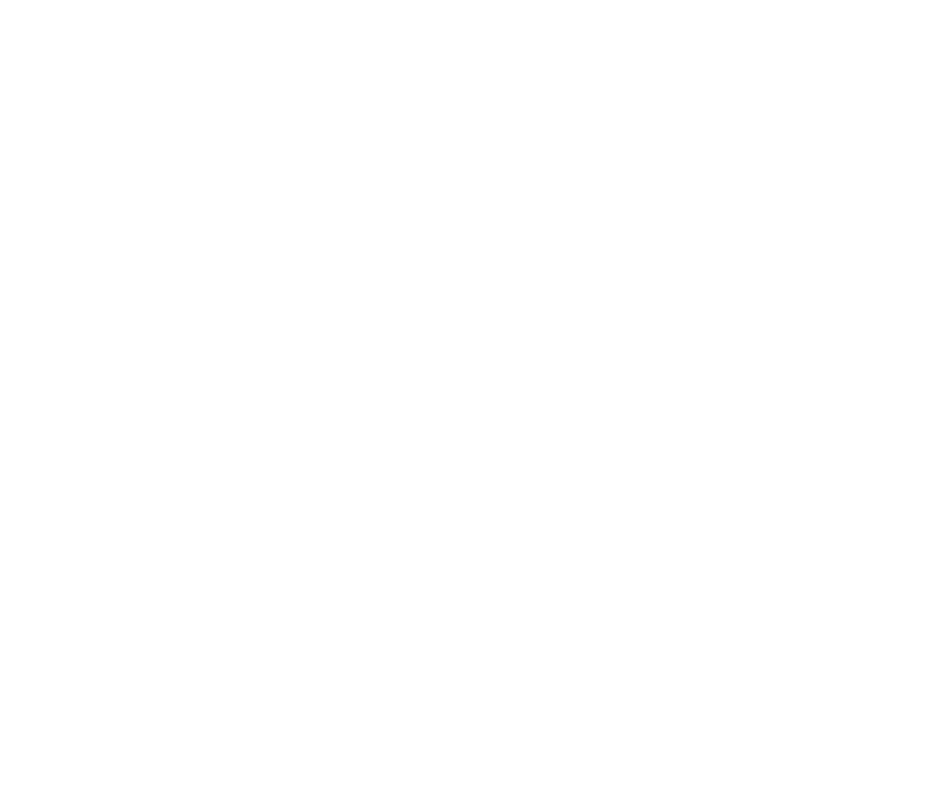
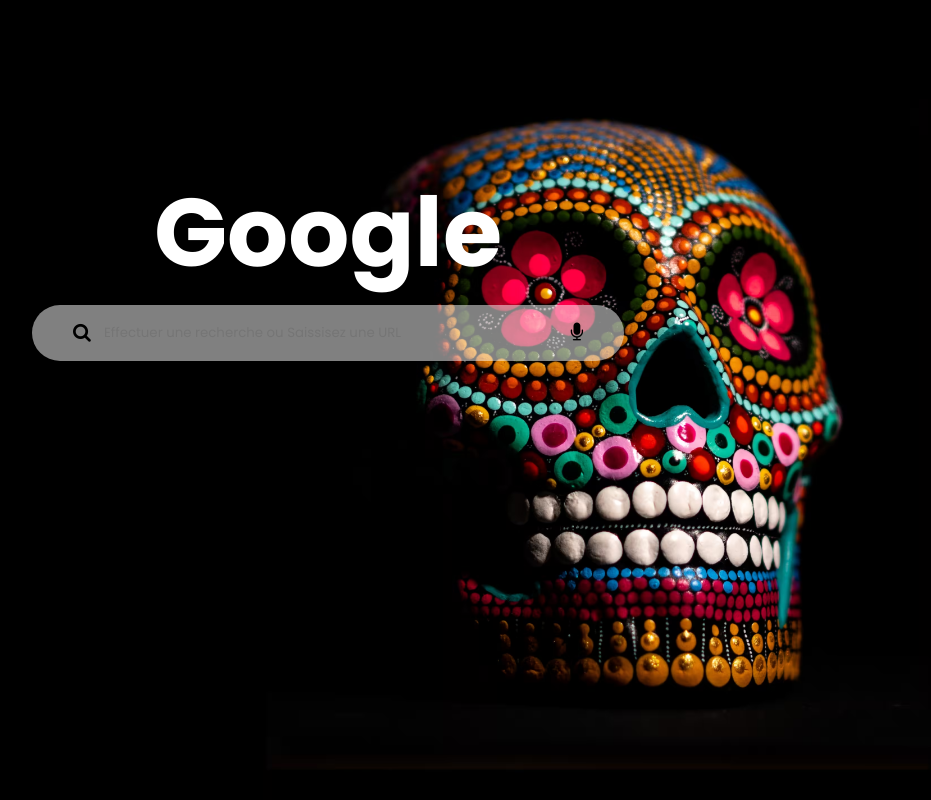
Before and after one commit to Rianone/Google-Search-App-Clone, a plain HTML site: page index.html in a window 1280 px wide. Shown: the whole page, without its empty margins (312-1243 px from the left). Drawn offline with Linux system fonts and the light colour scheme.

Commit message:
A commit

```diff
--- /dev/null
+++ b/css/style.css
@@ -0,0 +1,59 @@
+@import url('https://fonts.googleapis.com/css?family=Poppins:400,500,700');
+
+*{
+    font-family: 'Poppins', Helvetica, Arial, sans-serif;
+    padding: 0;
+    margin: 0;
+    box-sizing: border-box;
+}
+
+body{
+    width: 100vw;
+    height: 100vh;
+    display: flex;
+    flex-direction: column;
+    align-items: center;
+    background: url(../images/bg1.avif) no-repeat;
+    background-size: cover;
+}
+
+body .main-container{
+    margin-top: 10rem;
+    display: flex;
+    align-items: center;
+    justify-content: center;
+    flex-direction: column;
+}
+
+body .main-container h1{
+    color: #fff;
+    font-size: 6rem;
+}
+
+body .main-container .container-search{
+    background-color: rgb(255, 255, 255, 50%);
+    color: #000;
+    border-radius: 360px;
+    width: 170%;
+    display: flex;
+    align-items: center;
+    justify-content: center;
+}
+
+body .main-container .container-search i{
+    font-size: 1.2rem;
+}
+
+body .main-container .container-search .search-input{
+    border: none;
+    width: 80%;
+    padding: 10px;
+    margin: 0.5rem 0.2rem;
+}
+.search-input:focus{
+    outline: none;
+}
+
+.search-input{
+    background-color: rgb(255, 255, 255, 0%);
+}
--- a/index.html
+++ b/index.html
@@ -4,9 +4,21 @@
     <meta charset="UTF-8">
     <meta http-equiv="X-UA-Compatible" content="IE=edge">
     <meta name="viewport" content="width=device-width, initial-scale=1.0">
-    <title>Document</title>
+    <title>Google Search Bar</title>
+    <link rel="stylesheet" href="https://maxcdn.bootstrapcdn.com/font-awesome/4.7.0/css/font-awesome.min.css">
+    <link rel="stylesheet" href="./css/style.css">
 </head>
+
 <body>
+    <section class="main-container">
+        <h1>Google</h1>
 
+        <div class="container-search">
+            <i class="fa fa-search" aria-hidden="true"></i>
+            <input type="text" class="search-input" placeholder="Effectuer une recherche ou Saissisez une URL">
+            <i class="fa fa-microphone" aria-hidden="true"></i>
+        </div>
+    </section>
 </body>
+
 </html>
```
Also changed, not shown: images/bg1.avif (added).
